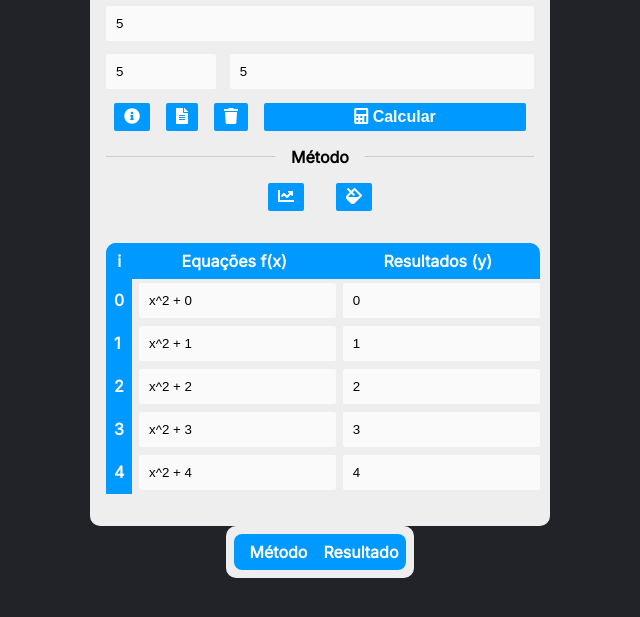
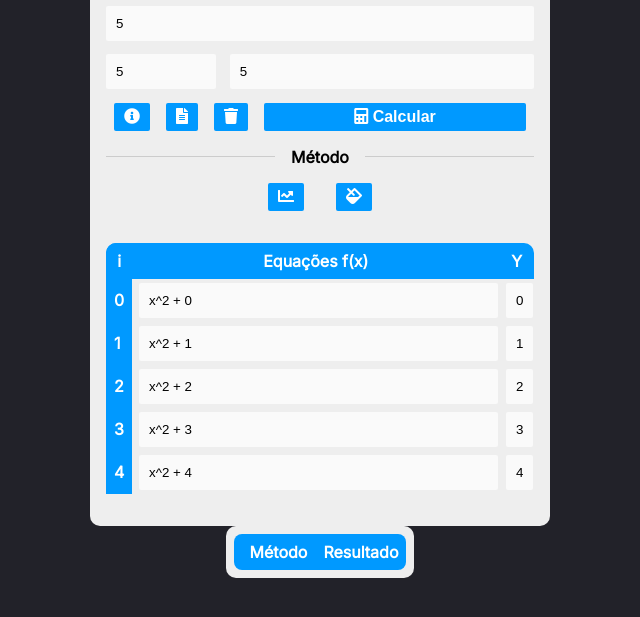
Before and after one commit to MatheusRibeiroS/MNC-Systems-of-Nonlinear-Equations, a website: page index.html in a window 1280 px wide. Both pictures are taken after typing "5", "5", "5" into the empty fields and a click on the button "Calcular". Shown: the part 125-742 px from the top of the page, without its empty margins (320-960 px from the left). Drawn offline with nearby package versions, Linux system fonts and the light colour scheme.

Commit message:
fix: applying new styles in table

```diff
--- a/src/js/functions.js
+++ b/src/js/functions.js
@@ -313,7 +313,7 @@ const resize = (n) => {
     });
 
     // Labels
-    labels = ["i", "Equações f(x)", "Resultados (y)"];
+    labels = ["i", "Equações f(x)", "Y"];
     labels.forEach((el) => {
       cell = document.createElement("td");
       cell.innerHTML = el;
--- a/src/scss/table.scss
+++ b/src/scss/table.scss
@@ -58,22 +58,12 @@
   & table {
     margin: 1em 0;
     border-collapse: collapse;
-    & tr:first-child {
-      background-color: #0099ff;
-      color: white;
-      & > td {
-        padding: 0.5em 1em;
-        text-align: center;
-        font-weight: bolder;
+    width: 100%;
+    tr {
+      width: 100%;
+      & > td input {
+        width: 100%;
       }
-      & > td:first-child {
-        border-radius: 10px 0 0 0;
-      }
-      & > td:last-child {
-        border-radius: 0 10px 0 0;
-      }
-    }
-    & tr {
       & > td:not(:first-child) input {
         margin-left: 0.5em;
       }
@@ -84,7 +74,25 @@
         color: white;
       }
       & > td {
-        padding: 0.25em 0;
+        padding: 0.25em 0.5em 0.25em 0;
+      }
+    }
+    tr:first-child {
+      background-color: #0099ff;
+      color: white;
+      & > td {
+        padding: 0.5em 0;
+        text-align: center;
+        font-weight: bolder;
+      }
+      & > td:nth-child(2) {
+        width: 100%;
+      }
+      & > td:first-child {
+        border-radius: 10px 0 0 0;
+      }
+      & > td:last-child {
+        border-radius: 0 10px 0 0;
       }
     }
   }
```
Also changed, not shown: src/css/table.css.
